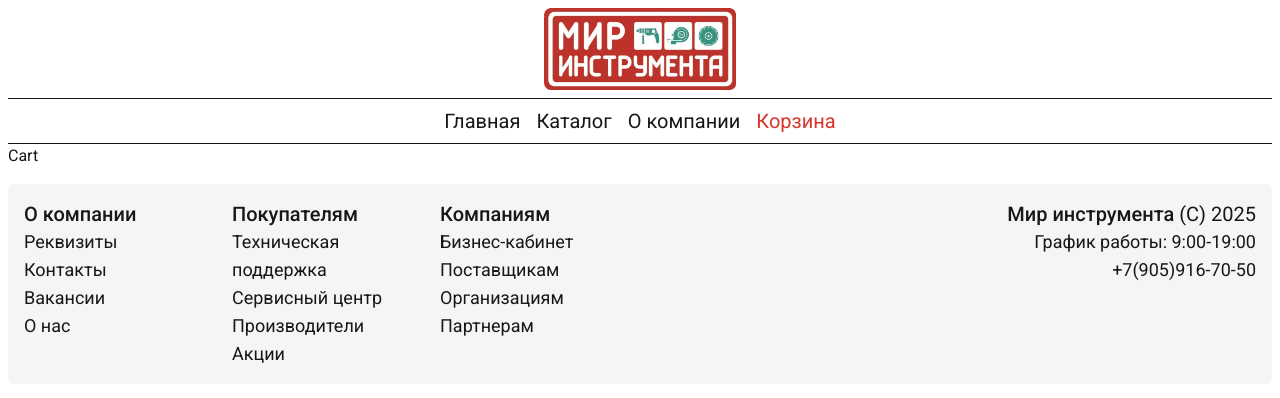
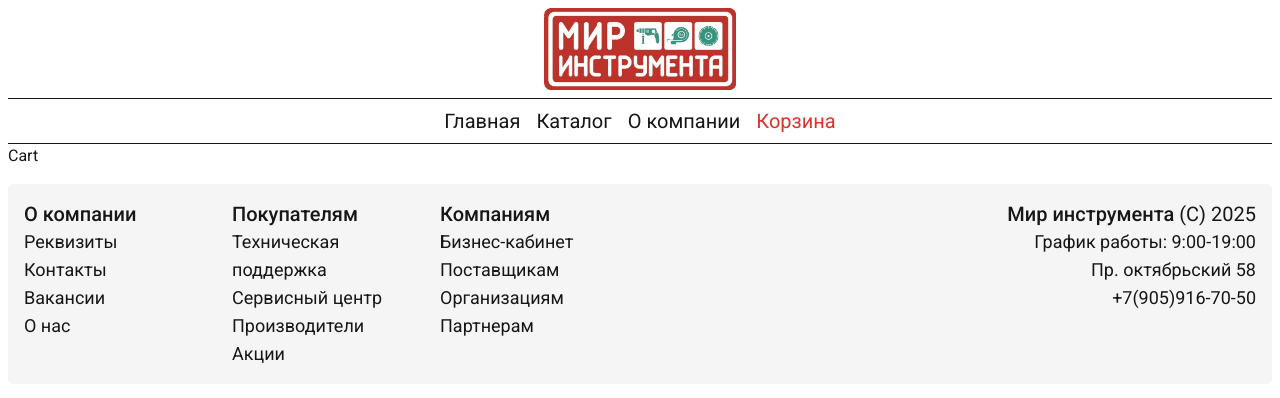
Before and after one commit to notnered/toolsmir-next, a Next.js app: page /cart in a window 1280 px wide. Shown: the top 398 px of the page. Built offline with nearby package versions, Linux system fonts and the light colour scheme.

Commit message:
added address to footer

```diff
--- a/src/app/_components/Footer/Footer.tsx
+++ b/src/app/_components/Footer/Footer.tsx
@@ -43,6 +43,7 @@ export default function Footer() {
                             (С) 2025
                         </p>
                         <p>График работы: 9:00-19:00</p>
+                        <p>Пр. октябрьский 58</p>
                         <p>+7(905)916-70-50</p>
                     </div>
                 </div>
```
